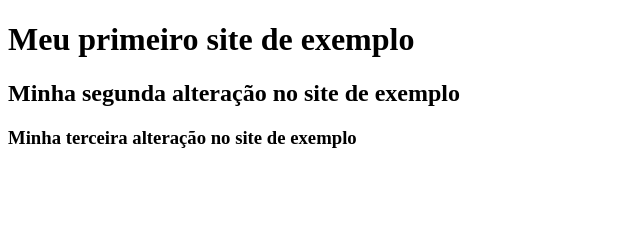
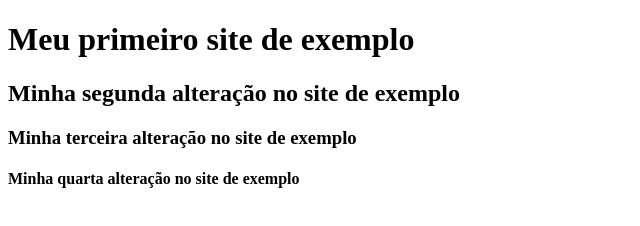
Before and after one commit to Jarsonick/estudo_de_git, a plain HTML site: page index.html in a window 1280 px wide. Shown: the whole page, without its empty margins (0-640 px from the left). Drawn offline with Linux system fonts and the light colour scheme.

Commit message:
quarta commit

```diff
--- a/index.html
+++ b/index.html
@@ -11,6 +11,7 @@
     <h1>Meu primeiro site de exemplo</h1>
     <h2>Minha segunda alteração no site de exemplo</h2>
     <h3>Minha terceira alteração no site de exemplo</h3>
+    <h4>Minha quarta alteração no site de exemplo</h4>
 
 </header>
 </body>
```
